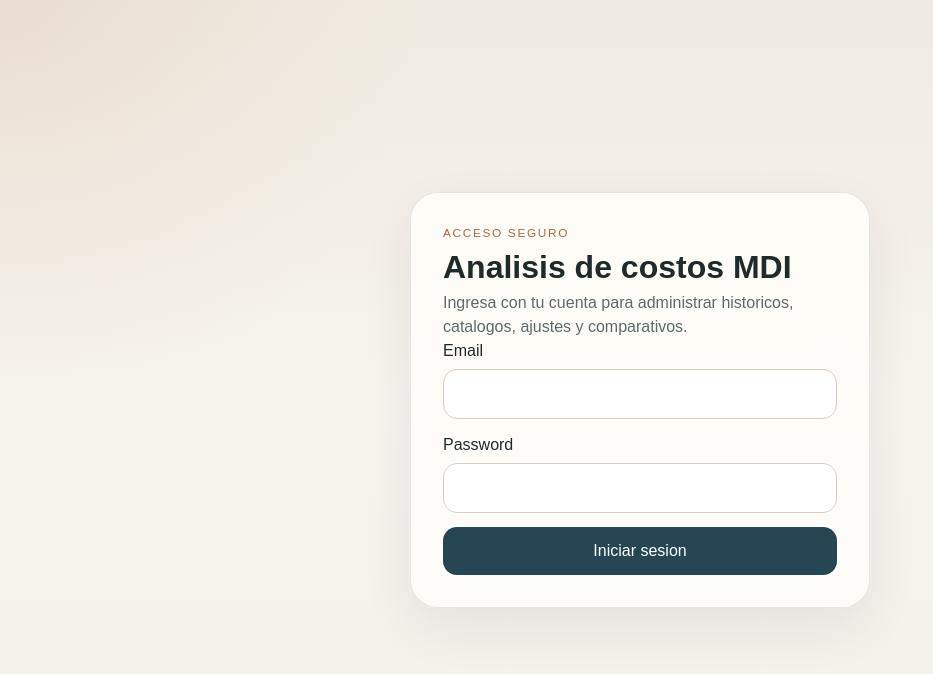
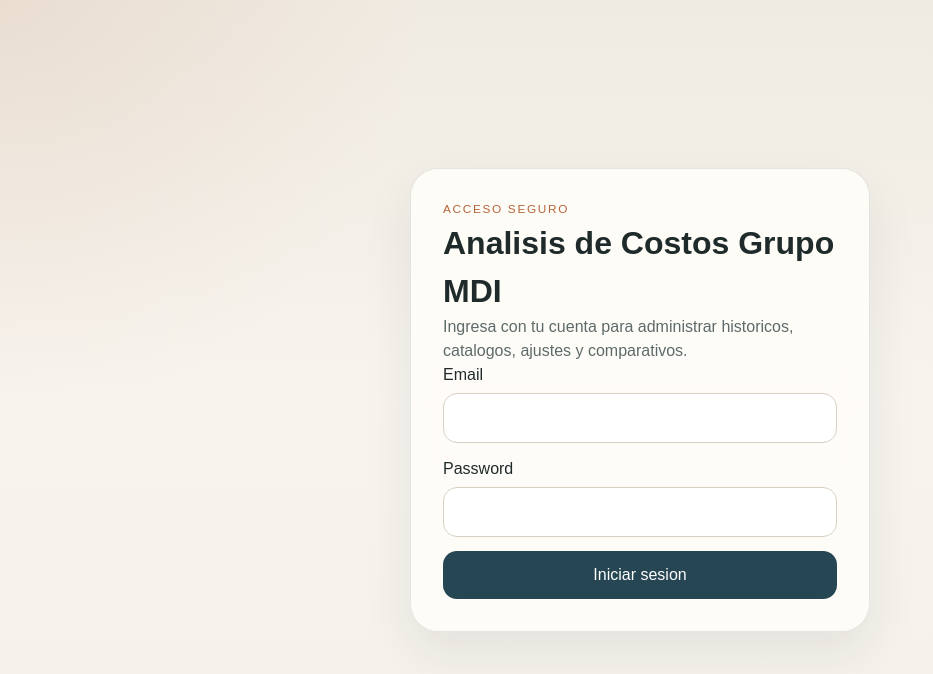
Before and after one commit to pepms1/analisis-costos-mdi, a React (Vite) app in the folder web/: page /login in a window 1280 px wide. Shown: the top 674 px of the page, without its empty margins (0-933 px from the left). Built offline with nearby package versions, Linux system fonts and the light colour scheme; no server answers.

Commit message:
Actualizar título de la aplicación a Analisis de Costos Grupo MDI

```diff
--- a/web/index.html
+++ b/web/index.html
@@ -3,7 +3,7 @@
   <head>
     <meta charset="UTF-8" />
     <meta name="viewport" content="width=device-width, initial-scale=1.0" />
-    <title>Analisis de costos MDI</title>
+    <title>Analisis de Costos Grupo MDI</title>
   </head>
   <body>
     <div id="root"></div>
--- a/web/src/layouts/AppLayout.jsx
+++ b/web/src/layouts/AppLayout.jsx
@@ -47,7 +47,7 @@ function AppLayout() {
       <aside className="sidebar">
         <div>
           <div className="brand-badge">MDI</div>
-          <h1>Análisis de costos MDI</h1>
+          <h1>Analisis de Costos Grupo MDI</h1>
           <p className="sidebar-copy">Consulta primero. Captura rápido. Administración como soporte.</p>
         </div>
 
--- a/web/src/pages/LoginPage.jsx
+++ b/web/src/pages/LoginPage.jsx
@@ -34,7 +34,7 @@ function LoginPage() {
     <div className="auth-shell">
       <div className="auth-panel">
         <p className="eyebrow">Acceso seguro</p>
-        <h1>Analisis de costos MDI</h1>
+        <h1>Analisis de Costos Grupo MDI</h1>
         <p className="muted">
           Ingresa con tu cuenta para administrar historicos, catalogos, ajustes y comparativos.
         </p>
```
